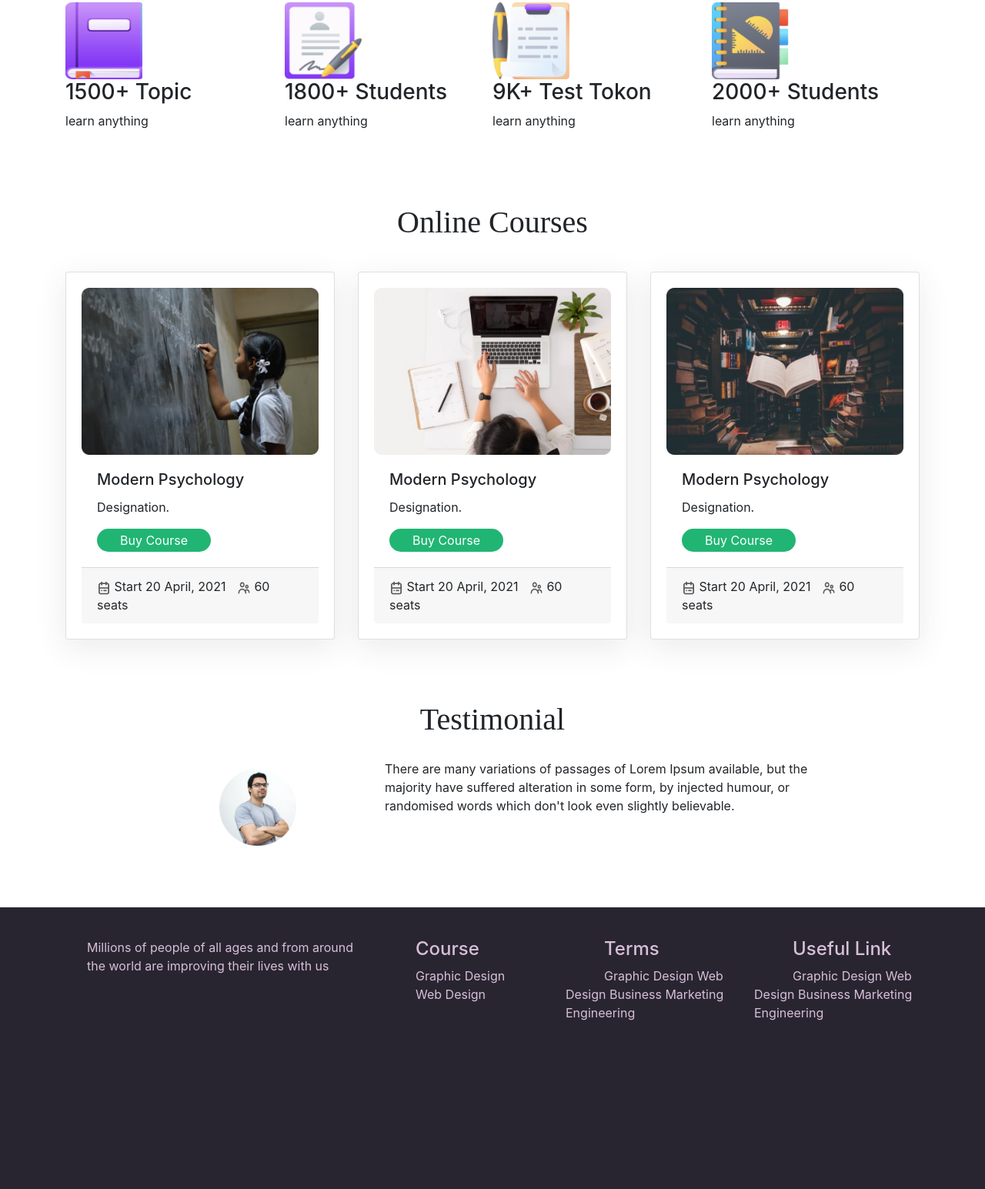
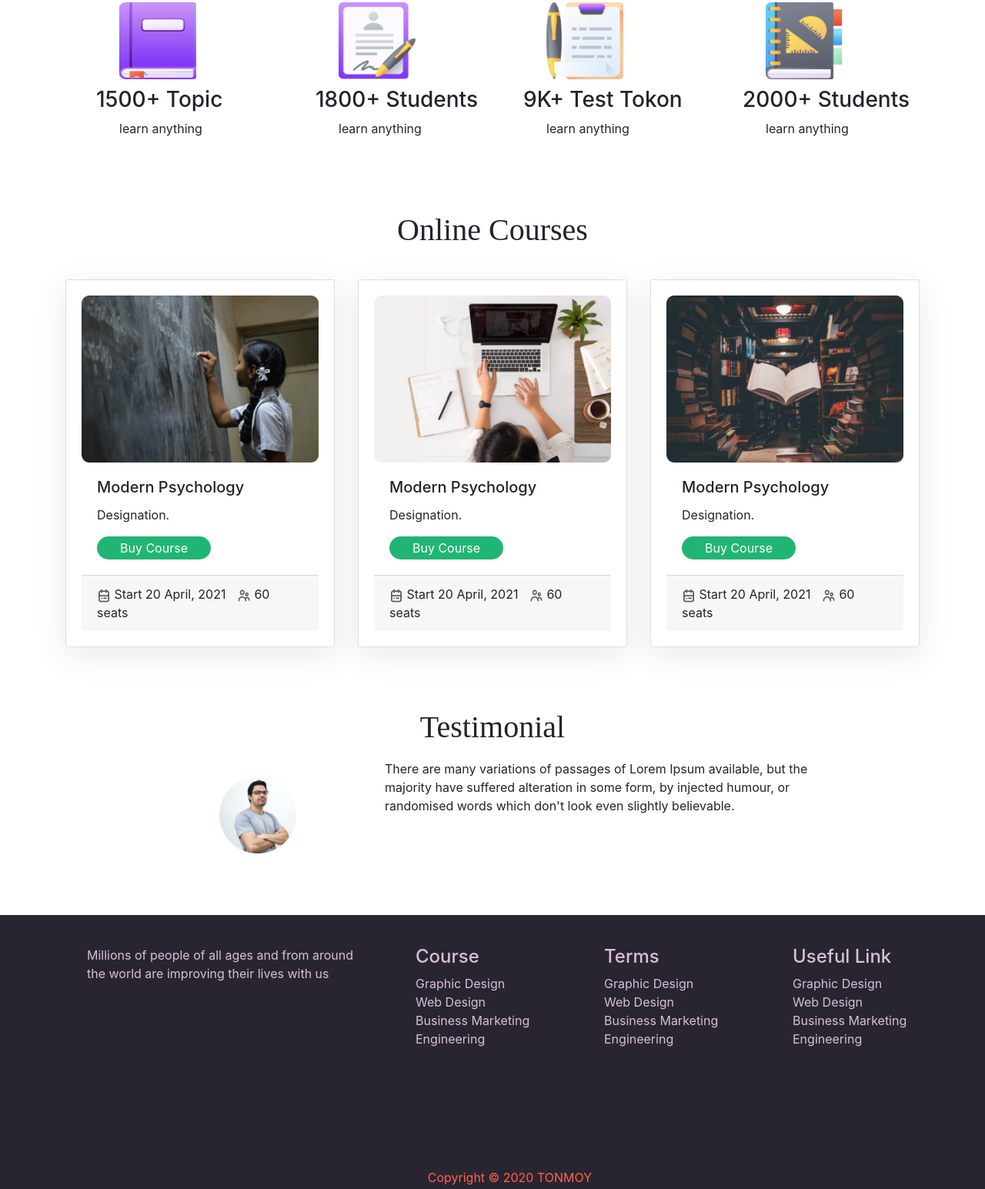
Before and after one commit to tomnoy/e-school, a plain HTML site: page index.html in a window 1280 px wide. Shown: the part 603-2148 px from the top of the page at 77% size. Drawn offline with nearby package versions, Linux system fonts and the light colour scheme.

Commit message:
90% done

```diff
--- a/index.html
+++ b/index.html
@@ -65,23 +65,23 @@
               <div class=" row row-cols-1 row-cols-md-4 ">
                   <div  class="col-md-3 ">
                     <img class="third" src="images/e-school-resources-master/ICON/book.png" alt="">
-                    <h3>1500+ Topic</h3>
-                    <p>learn anything</p>
+                    <h3  class="third-p">1500+ Topic</h3>
+                    <p  class="third-h">learn anything</p>
                   </div>
                   <div class="col-md-3">
                     <img class="third" src="images/e-school-resources-master/ICON/Student.png" alt="">
-                    <h3>1800+ Students</h3>
-                    <p>learn anything</p>
+                    <h3 class="third-p">1800+ Students</h3>
+                    <p  class="third-h">learn anything</p>
                   </div>
                   <div class="row-md-3">
                     <img class="third" src="images/e-school-resources-master/ICON/Test.png" alt="">
-                    <h3>9K+ Test Tokon</h3>
-                    <p>learn anything</p>
+                    <h3  class="third-p">9K+ Test Tokon</h3>
+                    <p  class="third-h">learn anything</p>
                   </div>
                   <div class="row-md-3">
                     <img class="third" src="images/e-school-resources-master/ICON/Students.png" alt="">
-                    <h3>2000+ Students</h3>
-                    <p>learn anything</p>
+                    <h3  class="third-p">2000+ Students</h3>
+                    <p  class="third-h">learn anything</p>
                   </div>
 
               </div>
@@ -153,24 +153,34 @@
                         <h4 class="sec1">Course</h4>
                         <span class="sec">Graphic Design </span>
                         <span class="sec">Web Design</span>
+                        <span class="sec">Business Marketing</span>
+                        <span class="sec">Engineering</span>
 
                       </div>
 
                       <div class="col-md-2">
                         <h4 class="sec1">Terms</h4>
-                       <span class="sec">Graphic Design  Web Design Business Marketing Engineering</span>
+                        <span class="sec">Graphic Design </span>
+                        <span class="sec">Web Design</span>
+                        <span class="sec">Business Marketing</span>
+                        <span class="sec">Engineering</span>
 
                       </div>
 
                       <div class="col-md-2">
                         <h4 class="sec1"> Useful Link</h4>
-                        <span  class="sec">Graphic Design Web Design Business Marketing Engineering</span>
+                        <span class="sec">Graphic Design </span>
+                        <span class="sec">Web Design</span>
+                        <span class="sec">Business Marketing</span>
+                        <span class="sec">Engineering</span>
 
                       </div>
 
 
                 </div>
+                <footer class="fot">Copyright © 2020 TONMOY</footer>
          </div>
+
 
 
 
--- a/style.css
+++ b/style.css
@@ -65,8 +65,15 @@ li a{
 .third{
     width: 100px;
     height: 100px;
-    left: 135px;
-    top: 618px;
+    margin-left: 70px;
+
+}
+.third-p{
+    margin-left: 40px;
+    margin-top: 10px;
+}
+.third-h{
+    margin-left: 70px;
 }
 .oc{
     text-align: center;
@@ -106,3 +113,9 @@ li a{
     margin-left: 50px;
     margin-top:60px ;
 }
+.fot{
+    text-align: center;
+    color: tomato;
+    margin-top: 156px;
+    margin-right: 8%;
+}
```
